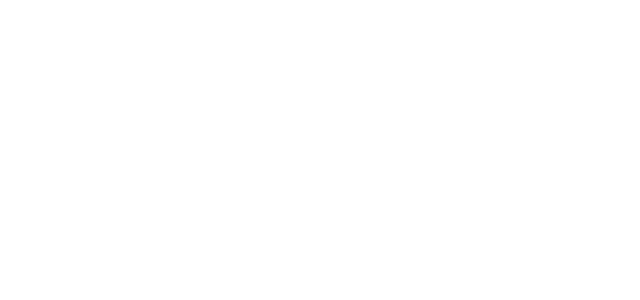
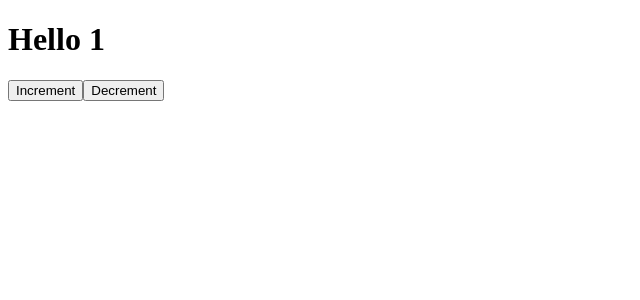
Before and after one commit to mjun0328-study/Study_React_2, a React (Create React App) app: page / in a window 1280 px wide. Shown: the top 300 px of the page, without its empty margins (0-640 px from the left). Built offline with nearby package versions, Linux system fonts and the light colour scheme.

Commit message:
1.0 Introduction to useState

```diff
--- a/src/App.js
+++ b/src/App.js
@@ -1,5 +1,46 @@
+import { React, useState } from "react";
+
 function App() {
-  return <div className="App"></div>;
+  const [item, setItem] = useState(1);
+  const incrementItem = () => setItem(item + 1);
+  const decrementItem = () => setItem(item - 1);
+  return (
+    <div className="App">
+      <h1>Hello {item}</h1>
+      <button onClick={incrementItem}>Increment</button>
+      <button onClick={decrementItem}>Decrement</button>
+    </div>
+  );
 }
 
+// class AppUgly extends React.Component {
+//   state = { item: 1 };
+//   render() {
+//     const { item } = this.state;
+//     return (
+//       <div className="App">
+//         <h1>Hello {item}</h1>
+//         <button onClick={this.incrementItem}>Increment</button>
+//         <button onClick={this.decrementItem}>Decrement</button>
+//       </div>
+//     );
+//   }
+
+//   incrementItem = () => {
+//     this.setState((state) => {
+//       return {
+//         item: state.item + 1,
+//       };
+//     });
+//   };
+
+//   decrementItem = () => {
+//     this.setState((state) => {
+//       return {
+//         item: state.item - 1,
+//       };
+//     });
+//   };
+// }
+
 export default App;
```
